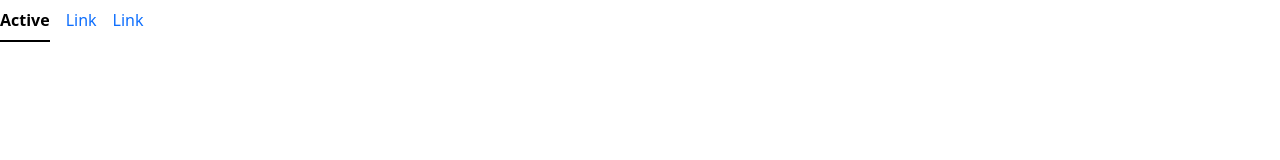
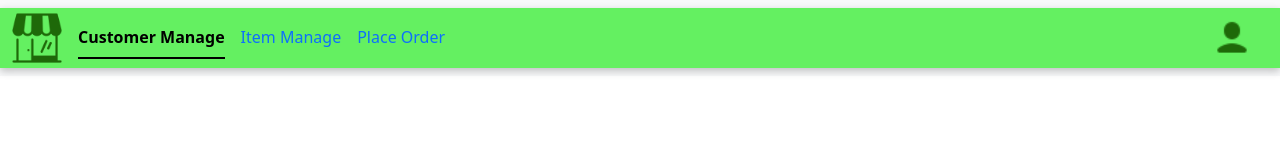
Before and after one commit to dimagisihilel/pos-system, a plain HTML site: page index.html in a window 1280 px wide. Drawn offline with nearby package versions, Linux system fonts and the light colour scheme.

Commit message:
Change the Navigations

```diff
--- a/index.html
+++ b/index.html
@@ -10,24 +10,52 @@
     <link rel="stylesheet" href="assets/normalize.css">
     <link href="https://cdn.jsdelivr.net/npm/bootstrap@5.3.3/dist/css/bootstrap.min.css" rel="stylesheet" integrity="sha384-QWTKZyjpPEjISv5WaRU9OFeRpok6YctnYmDr5pNlyT2bRjXh0JMhjY6hW+ALEwIH" crossorigin="anonymous">
 
+    <style>
+        body{
+            width: 100vw;
+            height: 100vh;
+        }
+
+        .navBox{
+            background-color: #64F061;
+            box-shadow: rgba(0, 0, 0, 0.24) 0px 3px 8px;
+        }
+
+
+    </style>
+
+
+
 </head>
 <body>
 <header>
+    <nav id="header" class="navbar navbar-expand-lg bg-body-tertiary">
+        <div class="container-fluid navBox">
+            <a class="navbar-brand" href="#">
+                <img id="headerImg" src="assets/images/icons8-shop-64.png" alt="img logo" width="50">
+            </a>
+            <button class="navbar-toggler" type="button" data-bs-toggle="collapse" data-bs-target="#navbarNav" aria-controls="navbarNav" aria-expanded="false" aria-label="Toggle navigation">
+                <span class="navbar-toggler-icon"></span>
+            </button>
+            <div class="collapse navbar-collapse" id="navbarNav">
                 <ul class="nav nav-underline">
                     <li class="nav-item">
-            <a class="nav-link active" aria-current="page" href="pages/login.html">Active</a>
+                        <a class="nav-link active" aria-current="page" href="#">Customer Manage</a>
                     </li>
-        <li class="nav-item">
-            <a class="nav-link" href="pages/signup.html">Link</a>
+                    <li class="nav-item  otherNav">
+                        <a class="nav-link" href="#">Item Manage</a>
                     </li>
-        <li class="nav-item">
-            <a class="nav-link" href="pages/login.html">Link</a>
+                    <li class="nav-item  otherNav">
+                        <a class="nav-link" href="#">Place Order</a>
                     </li>
                 </ul>
-
-
+            </div>
+            <a class="navbar-brand" href="#">
+                <img id="AdminImg" src="assets/images/greenuser.png" alt="img logo" width="40">
+            </a>
+        </div>
+    </nav>
 </header>
-
 
 
 
```
Lines whose indentation alone changed are shown as unchanged.
